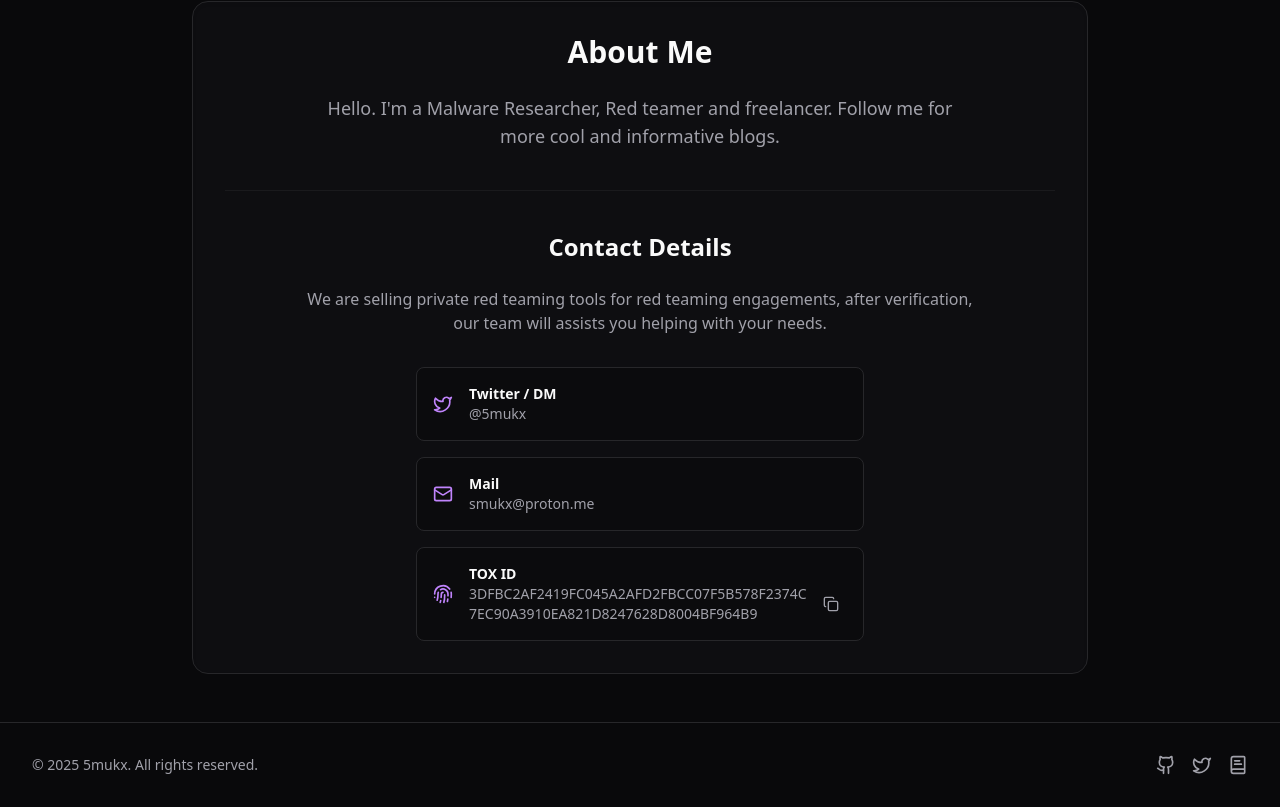
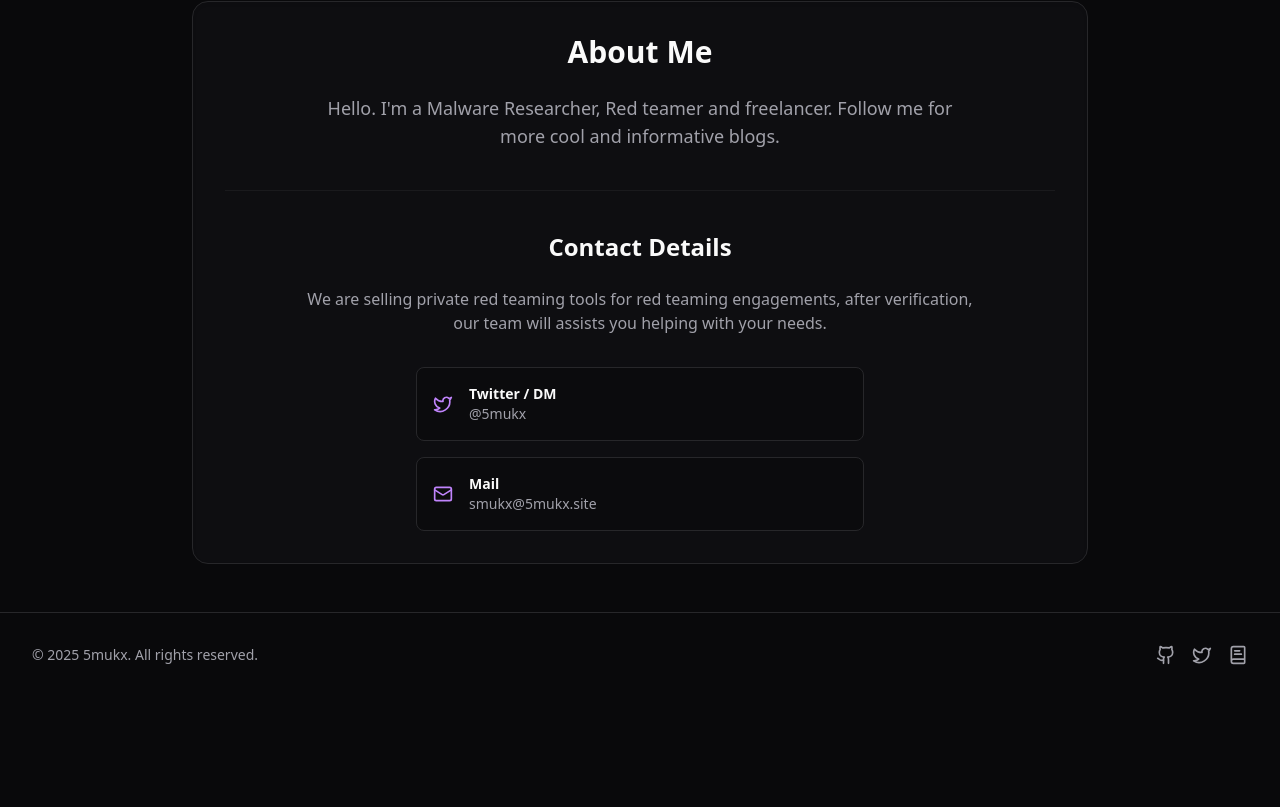
Before and after one commit to Whitecat18/5mukx-portfolio, a Next.js app: page /about in a window 1280 px wide. Shown: the part 487-1294 px from the top of the page. After the commit the page ends 1184 px from the top, so only its background shows below. Built offline with nearby package versions, Linux system fonts and the light colour scheme.

Commit message:
Update contact details
Custom mail

```diff
--- a/src/app/about/page.tsx
+++ b/src/app/about/page.tsx
@@ -37,15 +37,9 @@ export default function AboutPage() {
     },
     {
       name: 'Mail',
-      value: 'smukx@proton.me',
-      href: 'mailto:smukx@proton.me',
+      value: 'smukx@5mukx.site',
+      href: 'mailto:smukx@5mukx.site',
       icon: <Mail className="h-5 w-5 text-purple-400" />,
-    },
-    {
-      name: 'TOX ID',
-      value: '3DFBC2AF2419FC045A2AFD2FBCC07F5B578F2374C7EC90A3910EA821D8247628D8004BF964B9',
-      icon: <Fingerprint className="h-5 w-5 text-purple-400" />,
-      copyable: true,
     },
   ];
 
```
